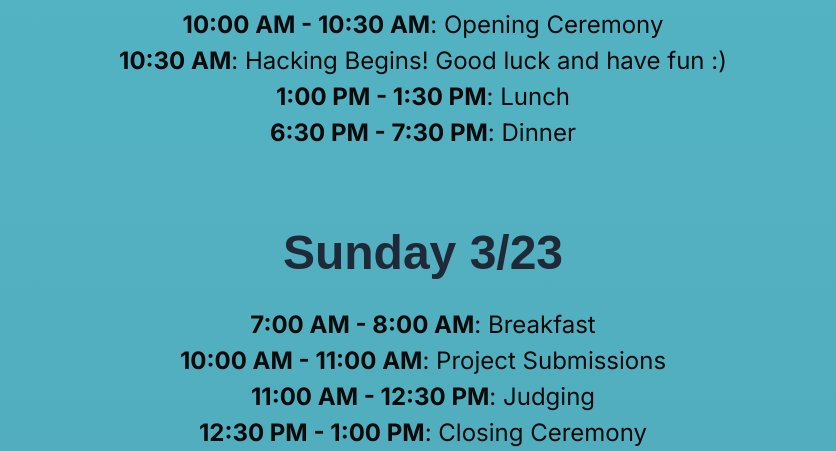
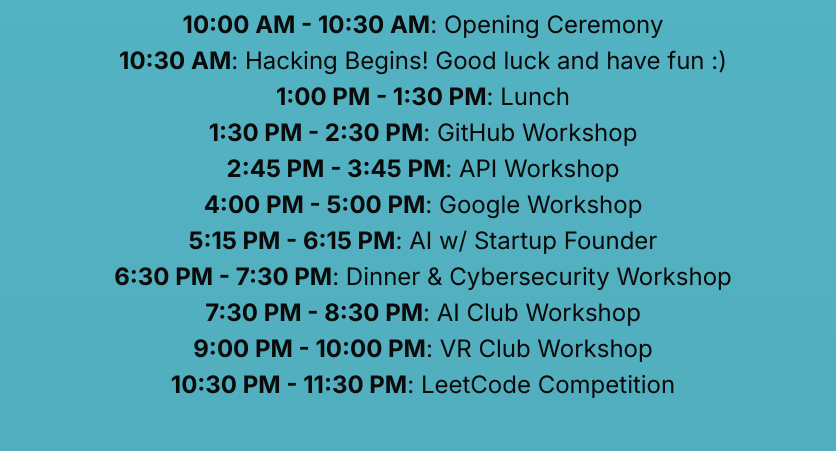
Before and after one commit to bryanmax9/beachhacks2025, a Next.js app: page / in a window 1280 px wide. Shown: the part 1231-1682 px from the top of the page, without its empty margins (217-1053 px from the left). Built offline with nearby package versions, Linux system fonts and the light colour scheme; no server answers; a web font is replaced by a local one.

Commit message:
time updates again

```diff
--- a/src/app/(landing)/_components/schedule.tsx
+++ b/src/app/(landing)/_components/schedule.tsx
@@ -9,7 +9,14 @@ export default function Schedule() {
         { time: "10:00 AM - 10:30 AM", event: "Opening Ceremony" },
         { time: "10:30 AM", event: "Hacking Begins! Good luck and have fun :)" },
         { time: "1:00 PM - 1:30 PM", event: "Lunch" },
-        { time: "6:30 PM - 7:30 PM", event: "Dinner" }
+        { time: "1:30 PM - 2:30 PM", event: "GitHub Workshop" },
+        { time: "2:45 PM - 3:45 PM", event: "API Workshop" },
+        { time: "4:00 PM - 5:00 PM", event: "Google Workshop" },
+        { time: "5:15 PM - 6:15 PM", event: "AI w/ Startup Founder" },
+        { time: "6:30 PM - 7:30 PM", event: "Dinner & Cybersecurity Workshop" },
+        { time: "7:30 PM - 8:30 PM", event: "AI Club Workshop" },
+        { time: "9:00 PM - 10:00 PM", event: "VR Club Workshop" },
+        { time: "10:30 PM - 11:30 PM", event: "LeetCode Competition" },
       ]
     },
     {
```
